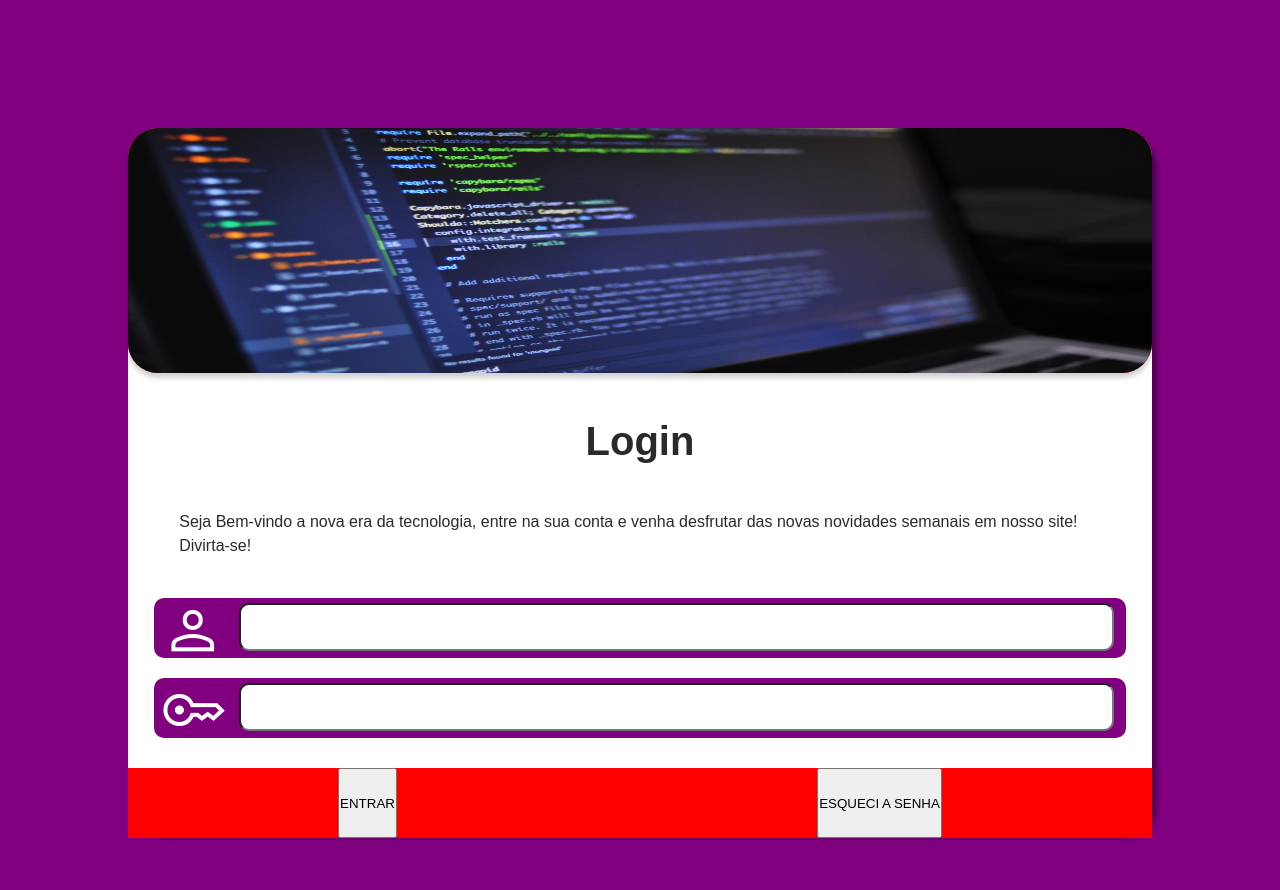
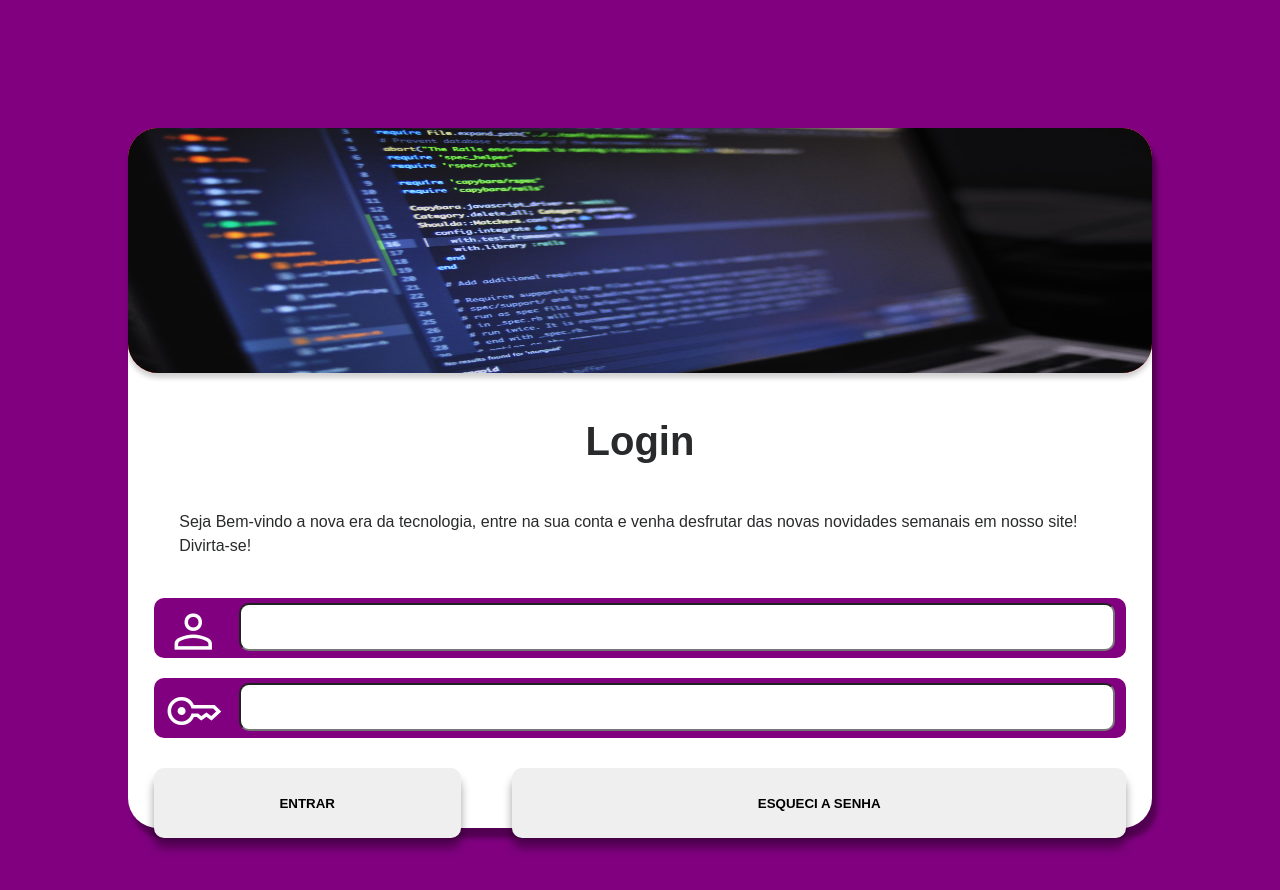
Before and after one commit to henriquepierandrei1/projeto-login-html-css, a plain HTML site: page index.html in a window 1280 px wide. Drawn offline with nearby package versions, Linux system fonts and the light colour scheme.

Commit message:
mudanças

```diff
--- a/estilos/style.css
+++ b/estilos/style.css
@@ -100,7 +100,6 @@ section {
 
 /* Div inputs botoes  */
 .input-button {
-    background-color: red;
     margin-top: 30px;
     height: 70px;
     width: 100%;
@@ -108,6 +107,25 @@ section {
     justify-content: space-around;
 }
 
-.input-button > button {
+.input-button > #enter {
+    padding: 10px;
+    border-radius: 10px;
+    font-weight: 600;
+    width: 30%;
+    border: none;
+    box-shadow: 0px 10px 10px rgba(0, 0, 0, 0.377);
+}
 
+.input-button > #enter:hover {
+    background-color: black;
+    color: white;
 }
+
+.input-button > #reset {
+    padding: 10px;
+    border-radius: 10px;
+    font-weight: 600;
+    width: 60%;
+    border: none;
+    box-shadow: 0px 10px 10px rgba(0, 0, 0, 0.377);
+}
--- a/index.html
+++ b/index.html
@@ -21,12 +21,12 @@
             <article id="interacao-usuario">
                 <form action="cadastro.php">
                     <div class="email-and-password">
-                        <div class="box-email"><span class="material-symbols-outlined" style="font-size: 4rem; color: white;">person</span><input type="email" name="email" id="iemail"></div>
-                        <div class="box-password"><span class="material-symbols-outlined" style="font-size: 4rem; color: white;">key</span><input type="password" name="password" id="ipassword"></div>
+                        <div class="box-email"><span class="material-symbols-outlined" style="font-size: 3.5rem; color: white; padding: 5px;">person</span><input type="email" name="email" id="iemail"></div>
+                        <div class="box-password"><span class="material-symbols-outlined" style="font-size: 3.5rem; color: white; padding: 5px;">key</span><input type="password" name="password" id="ipassword"></div>
                     </div>
                     <div class="input-button">
-                        <input type="submit" value="ENTRAR">
-                        <input type="reset" value="ESQUECI A SENHA">
+                        <input id="enter" type="submit" value="ENTRAR">
+                        <input id="reset" type="reset" value="ESQUECI A SENHA">
                     </div>
                 </form>
             </article>
```
